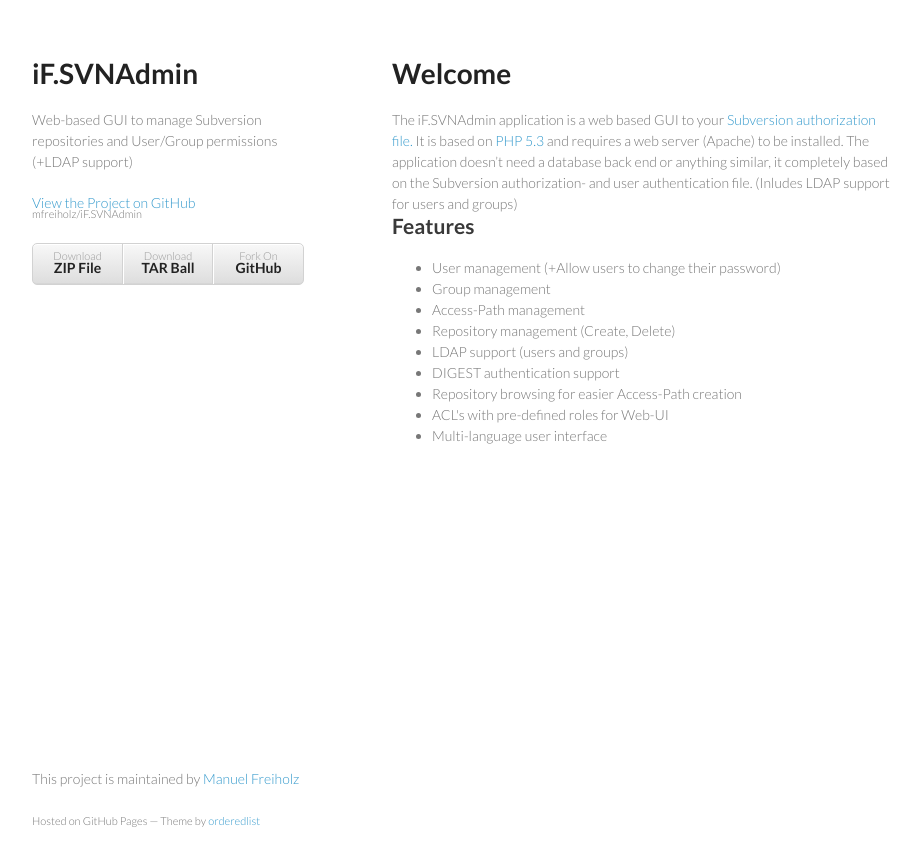
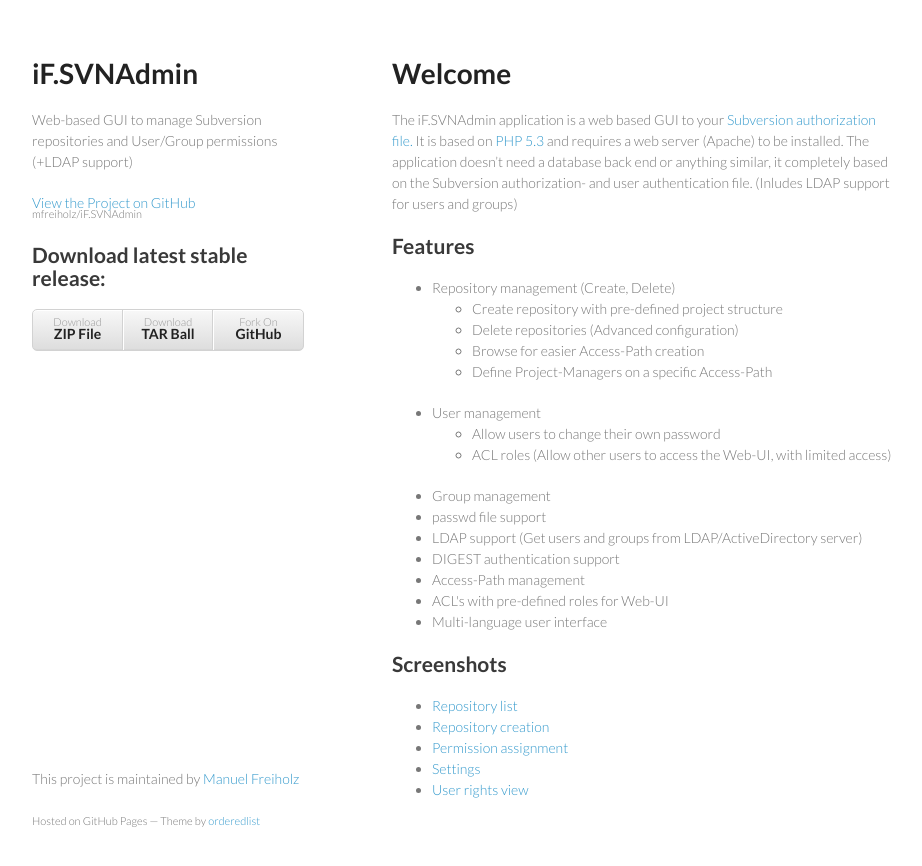
Before and after one commit to mfreiholz/iF.SVNAdmin, a Jekyll site: the page built from index.html, in a window 1280 px wide. Shown: the top 866 px of the page, without its empty margins (178-1100 px from the left). Built offline with Jekyll 4.4.1, drawn with Linux system fonts in a browser that asks for light colours; comment, search, counter and statistics services are not loaded.

Commit message:
Updated index page (feature and screenshots list)

```diff
--- a/_layouts/default.html
+++ b/_layouts/default.html
@@ -18,9 +18,11 @@
         <h1>iF.SVNAdmin</h1>
         <p>Web-based GUI to manage Subversion repositories and User/Group permissions (+LDAP support)</p>
         <p class="view"><a href="https://github.com/mfreiholz/iF.SVNAdmin">View the Project on GitHub <small>mfreiholz/iF.SVNAdmin</small></a></p>
+
+		<h2>Download latest stable release:</h2>
         <ul>
-          <li><a href="https://github.com/mfreiholz/iF.SVNAdmin/zipball/master">Download <strong>ZIP File</strong></a></li>
-          <li><a href="https://github.com/mfreiholz/iF.SVNAdmin/tarball/master">Download <strong>TAR Ball</strong></a></li>
+          <li><a href="https://github.com/mfreiholz/iF.SVNAdmin/zipball/stable-1.6.0">Download <strong>ZIP File</strong></a></li>
+          <li><a href="https://github.com/mfreiholz/iF.SVNAdmin/tarball/stable-1.6.0">Download <strong>TAR Ball</strong></a></li>
           <li><a href="https://github.com/mfreiholz/iF.SVNAdmin">Fork On <strong>GitHub</strong></a></li>
         </ul>
       </header>
--- a/index.html
+++ b/index.html
@@ -15,14 +15,37 @@ title: Welcome
 <h2>Features</h2>
 <div>
 	<ul>
-		<li>User management (+Allow users to change their password)</li>
+		<li>Repository management (Create, Delete)
+			<ul>
+				<li>Create repository with pre-defined project structure</li>
+				<li>Delete repositories (Advanced configuration)</li>
+				<li>Browse for easier Access-Path creation</li>
+				<li>Define Project-Managers on a specific Access-Path</li>
+			</ul>
+		</li>
+		<li>User management
+			<ul>
+				<li>Allow users to change their own password</li>
+				<li>ACL roles (Allow other users to access the Web-UI, with limited access)</li>
+			</ul>
+		</li>
 		<li>Group management</li>
+		<li>passwd file support</li>
+		<li>LDAP support (Get users and groups from LDAP/ActiveDirectory server)</li>
+		<li>DIGEST authentication support</li>
 		<li>Access-Path management</li>
-		<li>Repository management (Create, Delete)</li>
-		<li>LDAP support (users and groups)</li>
-		<li>DIGEST authentication support</li>
-		<li>Repository browsing for easier Access-Path creation</li>
 		<li>ACL's with pre-defined roles for Web-UI</li>
 		<li>Multi-language user interface</li>
 	</ul>
 </div>
+
+<h2>Screenshots</h2>
+<div>
+	<ul>
+		<li><a href="/images/screenshots/repository-list.png">Repository list</a></li>
+		<li><a href="/images/screenshots/repository-create.png">Repository creation</a></li>
+		<li><a href="/images/screenshots/permission-assign.png">Permission assignment</a></li>
+		<li><a href="/images/screenshots/settings.png">Settings</a></li>
+		<li><a href="/images/screenshots/user-view.png">User rights view</a></li>
+	</ul>
+</div>
--- a/stylesheets/styles.css
+++ b/stylesheets/styles.css
@@ -10,6 +10,10 @@ body {
 h1, h2, h3, h4, h5, h6 {
   color:#222;
   margin:0 0 20px;
+}
+
+h2 {
+  margin-top:20px;
 }
 
 p, ul, ol, table, pre, dl {
```
